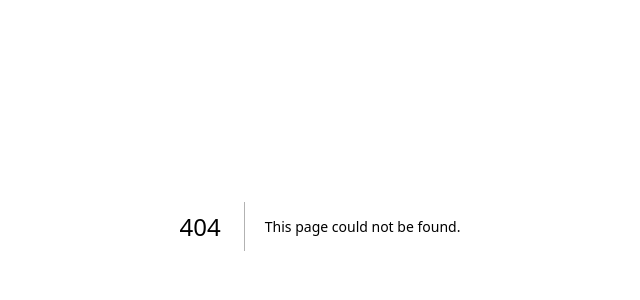
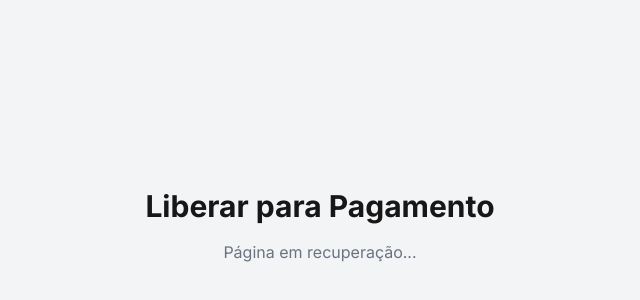
Before and after one commit to Dream159753/engecap-medicao, a Next.js app: page /pagamento in a window 1280 px wide. Before the commit this address had no page. Shown: the part 174-474 px from the top of the page, without its empty margins (320-960 px from the left). Built offline with nearby package versions, Linux system fonts and the light colour scheme.

Commit message:
Recupera página pagamento

```diff
--- /dev/null
+++ b/src/app/pagamento/page.tsx
@@ -0,0 +1,14 @@
+'use client';
+
+import { useState, useEffect } from 'react';
+
+export default function LiberarPagamento() {
+  return (
+    <div className="flex h-screen bg-gray-100 items-center justify-center">
+      <div className="text-center">
+        <h2 className="text-3xl font-bold mb-4">Liberar para Pagamento</h2>
+        <p className="text-gray-500">Página em recuperação...</p>
+      </div>
+    </div>
+  );
+}
```
